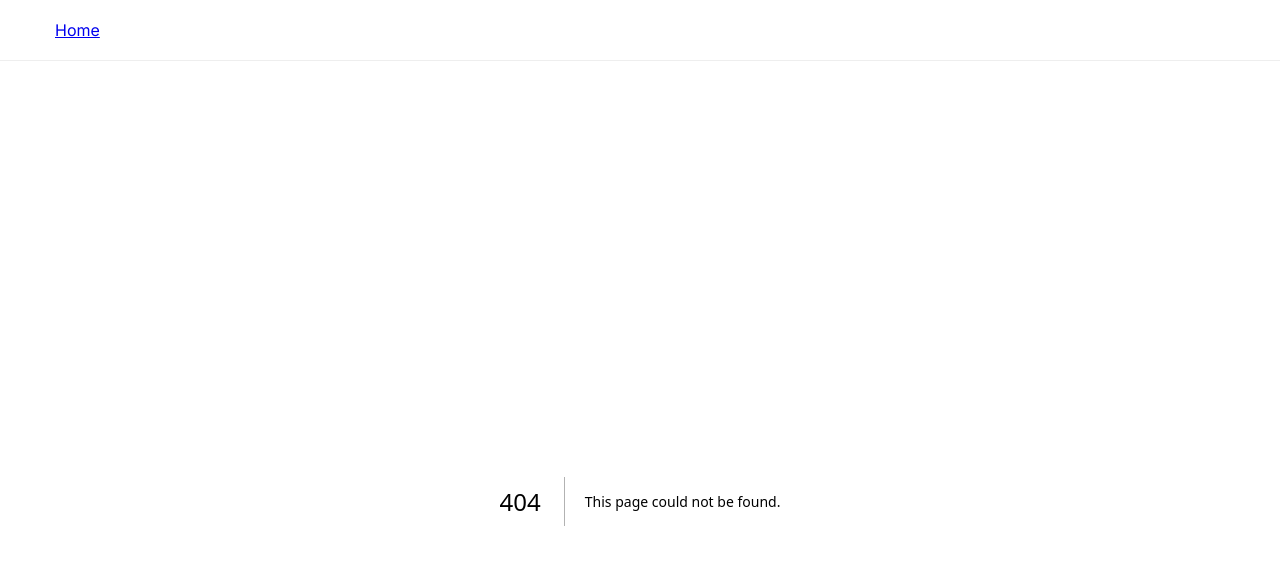
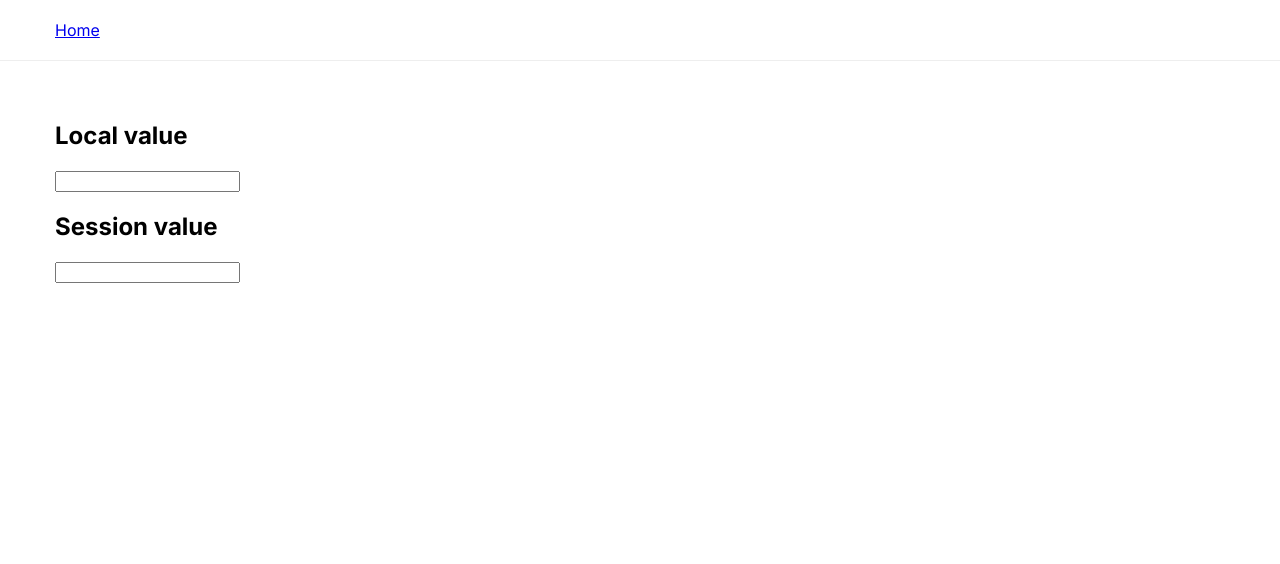
Before and after one commit to 124c4a11/ReactCustomHooks-ReactJS-TypeScript, a Next.js app: page /use-local-session-storage-example in a window 1280 px wide. Before the commit this address had no page. Shown: the top 564 px of the page. Built offline with nearby package versions, Linux system fonts and the light colour scheme.

Commit message:
useLocalStorage, useSessionStorage

```diff
--- /dev/null
+++ b/src/app/use-local-session-storage-example/page.tsx
@@ -0,0 +1,31 @@
+'use client';
+
+import {
+  useLocalStorage,
+  useSessionStorage,
+} from '@/hooks/useLocalAndSessionStorage';
+
+export default function UseLocalSessionStorageExamplePage() {
+  const [localValue, setLocalValue] = useLocalStorage('local-state', '');
+  const [sessionValue, setSessionValue] = useSessionStorage(
+    'session-state',
+    ''
+  );
+
+  return (
+    <div>
+      <h2>Local value</h2>
+      <input
+        value={localValue}
+        onChange={(e) => setLocalValue(e.target.value)}
+        type="text"
+      />
+      <h2>Session value</h2>
+      <input
+        value={sessionValue}
+        onChange={(e) => setSessionValue(e.target.value)}
+        type="text"
+      />
+    </div>
+  );
+}
--- /dev/null
+++ b/src/hocs/PersistentStorage.tsx
@@ -0,0 +1,67 @@
+export class PersistentStorage {
+  storage?: Storage;
+
+  constructor(type: 'local' | 'session') {
+    try {
+      this.storage = type === 'local' ? localStorage : sessionStorage;
+    } catch (error) {
+      console.error('local storage is disabled', error);
+    }
+  }
+
+  get(key: string): unknown {
+    if (!this.storage) return;
+
+    try {
+      const storageValue = this.storage.getItem(key);
+
+      if (storageValue === null) return;
+
+      const value = JSON.parse(storageValue);
+
+      return value;
+    } catch (error) {
+      console.error(error);
+      return;
+    }
+  }
+
+  set(key: string, value: unknown) {
+    if (!this.storage) return;
+
+    try {
+      const stringifiedValue = JSON.stringify(value);
+      this.storage.setItem(key, stringifiedValue);
+    } catch (error) {
+      console.error(error);
+      return;
+    }
+  }
+
+  has(key: string) {
+    if (!this.storage) return false;
+
+    return key in this.storage;
+  }
+
+  remove(key: string) {
+    if (!this.storage) return;
+
+    this.storage.removeItem(key);
+  }
+
+  clear() {
+    if (!this.storage) return;
+
+    this.storage.clear();
+  }
+
+  get length() {
+    if (!this.storage) return 0;
+
+    return this.storage.length;
+  }
+}
+
+export const localStorageWrapper = new PersistentStorage('local');
+export const sessionStorageWrapper = new PersistentStorage('session');
--- /dev/null
+++ b/src/hooks/useLocalAndSessionStorage.tsx
@@ -0,0 +1,42 @@
+import { useState } from 'react';
+import {
+  PersistentStorage,
+  localStorageWrapper,
+  sessionStorageWrapper,
+} from '@/hocs/PersistentStorage';
+import { isFunction } from '@/utils/isFunction';
+import { useEventCallback } from './useEventCallback';
+
+function createPersistentStateHooks(storage: PersistentStorage) {
+  return function usePersistentState<Value>(
+    name: string,
+    initialValue: (() => Value) | Value
+  ) {
+    const [value, setValue] = useState(() => {
+      if (storage.has(name)) {
+        return storage.get(name) as Value;
+      }
+
+      return isFunction(initialValue) ? initialValue() : initialValue;
+    });
+
+    const setState = useEventCallback(
+      (newValue: React.SetStateAction<Value>) => {
+        const actualNewValue = isFunction(newValue)
+          ? newValue(value)
+          : newValue;
+
+        storage.set(name, actualNewValue);
+
+        setValue(actualNewValue);
+      }
+    );
+
+    return [value, setState] as const;
+  };
+}
+
+export const useLocalStorage = createPersistentStateHooks(localStorageWrapper);
+export const useSessionStorage = createPersistentStateHooks(
+  sessionStorageWrapper
+);
```
Also changed, not shown: src/app/page.tsx (+9 -0 lines).
